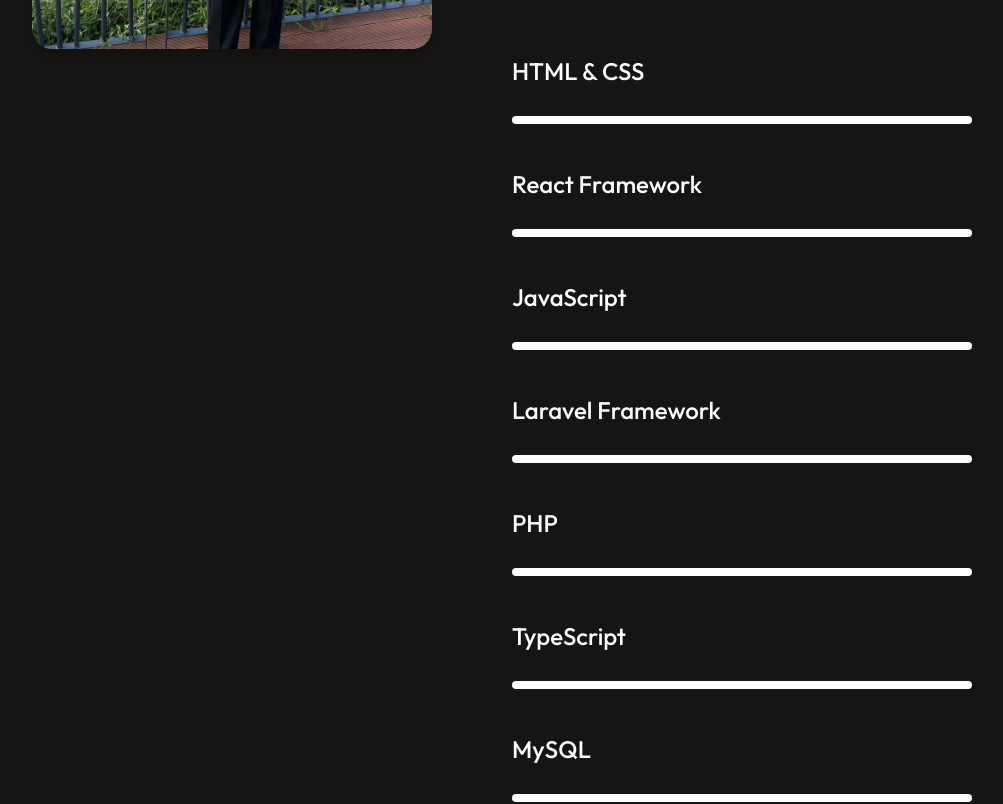
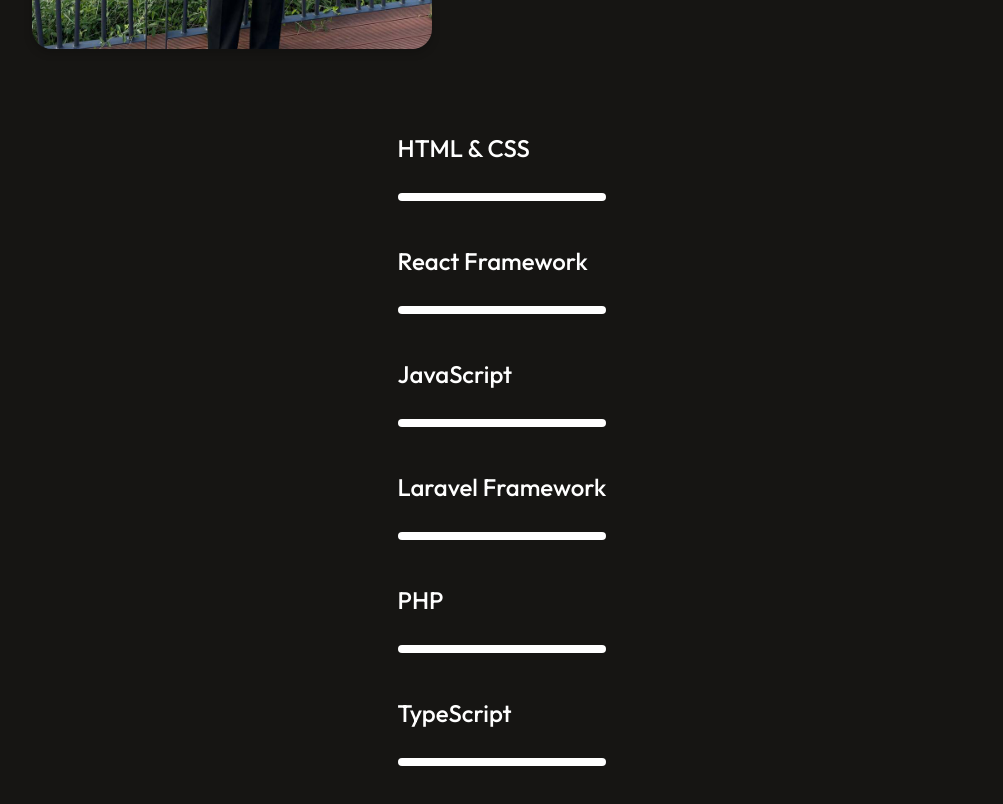
Before and after one commit to Zeyynn/RazinPortfolioReactJS, a React (Vite) app: page / in a window 1280 px wide. Shown: the part 2300-3104 px from the top of the page, without its empty margins (138-1141 px from the left). Built offline with nearby package versions, Linux system fonts and the light colour scheme.

Commit message:
Add about-bottom section and adjust skill layout in About component

```diff
--- a/src/Components/Navbar/About/About.css
+++ b/src/Components/Navbar/About/About.css
@@ -149,6 +149,10 @@
     box-shadow: 0 4px 8px rgba(0, 0, 0, 0.2);
     transition: transform 0.3s ease, box-shadow 0.3s ease;
 }
+.about-bottom{
+    display: flex;
+    justify-content: center;
+}
 @media(max-width:768px){
     .about{
         gap: 80px;
--- a/src/Components/Navbar/About/About.jsx
+++ b/src/Components/Navbar/About/About.jsx
@@ -25,6 +25,11 @@
             <p><a href="https://trigontech.my" target="_blank" rel="noopener noreferrer" className='links'>Trigon Tech</a></p>
             <p><a href="https://www.webbygroup.com" target="_blank" rel="noopener noreferrer" className='links'>Webby Group</a></p>
           </div>
+
+
+        </div>
+      </div>
+      <div className="about-bottom">
         <div className="about-skills">
           <div className="about-skill" style={{ "--target-width": "95%" }}>
             <p>HTML & CSS</p>
@@ -70,8 +75,6 @@
             </div>
           </div>
         </div>
-
-        </div>
       </div>
       <div className="about-achievements">    {/*About Me Achievements*/}
         <hr />
```
Lines whose indentation alone changed are shown as unchanged.
